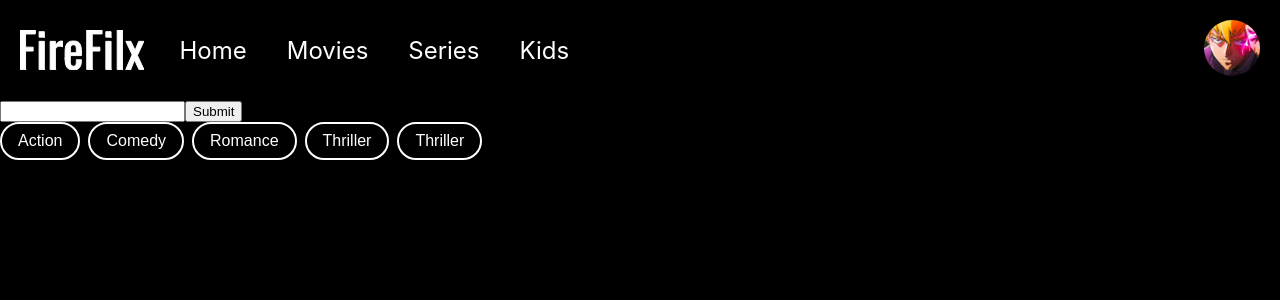
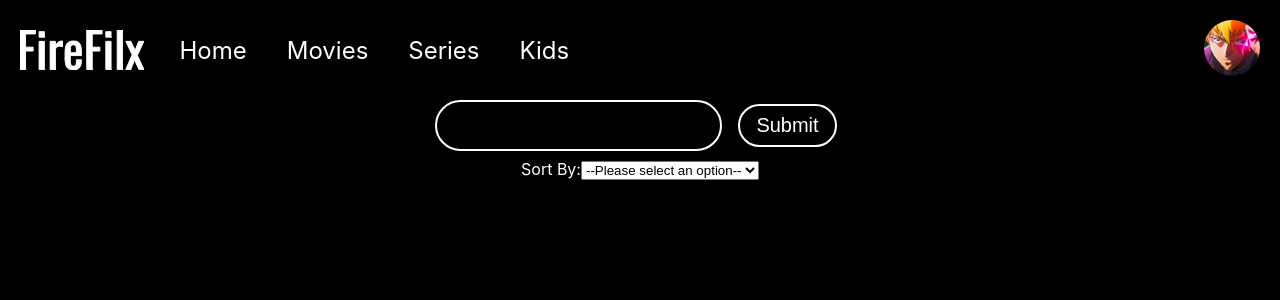
Before and after one commit to Giovanni-Ramirez/film-flix-fire, a React (Create React App) app: page /search in a window 1280 px wide. Shown: the top 300 px of the page. Built offline with nearby package versions, Linux system fonts and the light colour scheme; the HTML template or start-up script is replaced by a standard one.

Commit message:
finished the search/movie with sort

```diff
--- a/src/assets/css/searchcss.css
+++ b/src/assets/css/searchcss.css
@@ -2,3 +2,29 @@
     display: flex;
     flex-wrap: wrap;
 }
+
+.search__container {
+    display: flex;
+    flex-direction: column;
+    align-items: center;
+    margin-bottom: 40px;
+}
+
+.search__bar {
+    margin-bottom: 8px;
+
+}
+
+.search__bar input {
+    font-size: 20px;
+    color: white;
+    background-color: black;
+    border-radius: 50px;
+    border: 2px solid white;
+    padding: 12px 0  12px 18px;
+}
+
+.search__bar button {
+    font-size: 20px;
+    margin-left: 16px;
+}
--- a/src/assets/css/trending.css
+++ b/src/assets/css/trending.css
@@ -10,7 +10,7 @@
     content: '';
     width: 100%;
     position: absolute;
-    background-color: red;
+    background-color: rgb(61, 61, 61);
     box-shadow: 1px -300px 20px #28ad07;
 }
 
@@ -22,7 +22,7 @@
 
 .movie__poster--card {
     width: calc(100vw / 6);
-    background-color: red;
+    background-color: rgb(48, 48, 48);
     margin: 12px;
     border-radius: 14px;
     overflow: hidden;
--- a/src/components/Modal.jsx
+++ b/src/components/Modal.jsx
@@ -60,10 +60,12 @@ const Modal = ({ movie, toggleModalState }) => {
     if (movie?.id) {
       fetchVideoId();
     }
-  });
+  }, [movie.id]);
 
   useEffect(() => {
-    findTrailerFromArray(trailersArray);
+    if (trailersArray.length > 0) {
+      findTrailerFromArray(trailersArray);
+    }
   }, [trailersArray]);
 
   return (
--- a/src/pages/Search.jsx
+++ b/src/pages/Search.jsx
@@ -38,6 +38,23 @@ const Search = () => {
     setModalState(!modalState);
   }
 
+  function sortMovies(event) {
+    const value = event.target.value;
+    if (movieResults.length > 0) {
+      if (value === "new_to_old") {
+        const sorted = [...movieResults].sort(
+          (a, b) => new Date(b.release_date) - new Date(a.release_date),
+        );
+        setMovieResults(sorted);
+      } else {
+        const sorted = [...movieResults].sort(
+          (a, b) => new Date(a.release_date) - new Date(b.release_date),
+        );
+        setMovieResults(sorted);
+      }
+    }
+  }
+
   const handleSubmit = (event) => {
     event.preventDefault();
     searchMovies(encodeURIComponent(event.target[0].value));
@@ -47,17 +64,27 @@ const Search = () => {
     <>
       <Nav />
       <div>
-        <form onSubmit={handleSubmit}>
-          <input type="text" />
-          <button type="submit">Submit</button>
+        <form onSubmit={handleSubmit} className="search__container">
+          <div className="search__bar">
+            <input type="text" />
+            <button className="btn" type="submit">Submit</button>
+          </div>
+          <div>
+            <label htmlFor="sort">Sort By:</label>
+            <select name="sort by" id="sort_by" onChange={sortMovies}>
+              <option value="">--Please select an option--</option>
+              <option value="old_to_new">Date: Old to New</option>
+              <option value="new_to_old">Date: New to Old</option>
+            </select>
+          </div>
         </form>
-        <div>
+        {/* <div>
           <button className="btn">Action</button>
           <button className="btn">Comedy</button>
           <button className="btn">Romance</button>
           <button className="btn">Thriller</button>
           <button className="btn">Thriller</button>
-        </div>
+        </div> */}
         <div className="movie__results">
           {movieResults ? (
             movieResults.map((movie) => (
@@ -69,7 +96,7 @@ const Search = () => {
                 <img
                   className="movie__poster--img"
                   src={`https://image.tmdb.org/t/p/w600_and_h900_face${movie.poster_path}`}
-                  alt=""
+                  alt={movie.title}
                 />
               </div>
             ))
```
